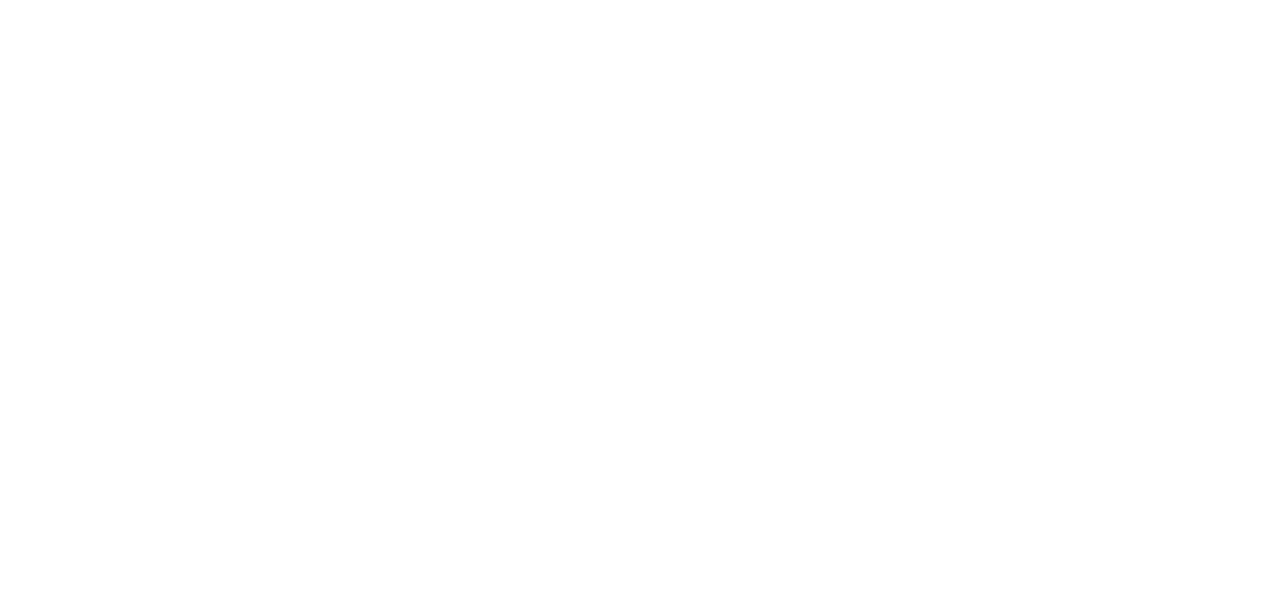
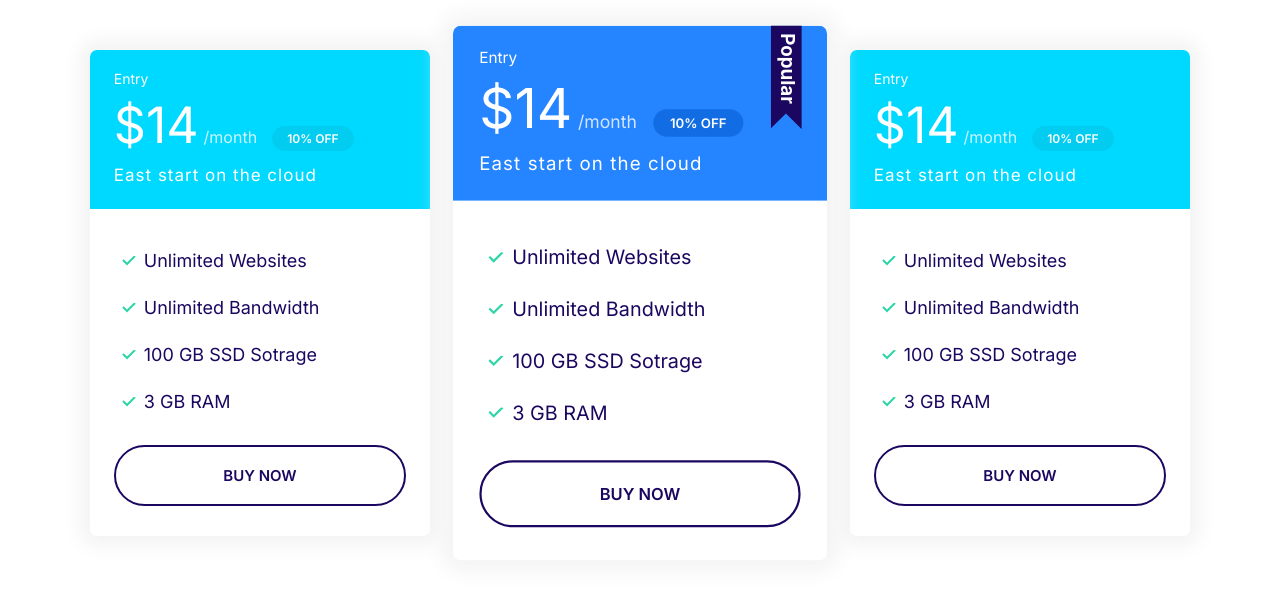
Before and after one commit to fatcat0401/frontendProject, a plain HTML site: page index.html in a window 1280 px wide. Drawn offline with Linux system fonts and the light colour scheme.

Commit message:
Deploy block plans

```diff
--- a/index.html
+++ b/index.html
@@ -19,6 +19,71 @@
     <title>Practice Website</title>
   </head>
   <body>
+    <section class="block container block-plans">
+      <div class="grid grid--1x3">
+        <div class="plan">
+          <div class="card card--secondary">
+            <header class="card__header">
+              <h3 class="plan__name">Entry</h3>
+              <span class="plan__price">$14</span>
+              <span class="plan__billing-cycle">/month</span>
+              <span class="badge badge--secondary badge--small">10% OFF</span>
+              <span class="plan__description">East start on the cloud</span>
+            </header>
+            <div class="card__body">
+              <ul class="list list--tick">
+                <li class="list__item">Unlimited Websites</li>
+                <li class="list__item">Unlimited Bandwidth</li>
+                <li class="list__item">100 GB SSD Sotrage</li>
+                <li class="list__item">3 GB RAM</li>
+              </ul>
+              <button class="btn btn--outline btn--block">Buy Now</button>
+            </div>
+          </div>
+        </div>
+        <div class="plan plan--popular">
+          <div class="card card--primary">
+            <header class="card__header">
+              <h3 class="plan__name">Entry</h3>
+              <span class="plan__price">$14</span>
+              <span class="plan__billing-cycle">/month</span>
+              <span class="badge badge--primary badge--small">10% OFF</span>
+              <span class="plan__description">East start on the cloud</span>
+            </header>
+            <div class="card__body">
+              <ul class="list list--tick">
+                <li class="list__item">Unlimited Websites</li>
+                <li class="list__item">Unlimited Bandwidth</li>
+                <li class="list__item">100 GB SSD Sotrage</li>
+                <li class="list__item">3 GB RAM</li>
+              </ul>
+              <button class="btn btn--outline btn--block">Buy Now</button>
+            </div>
+          </div>
+        </div>
+        <div class="plan">
+          <div class="card card--secondary">
+            <header class="card__header">
+              <h3 class="plan__name">Entry</h3>
+              <span class="plan__price">$14</span>
+              <span class="plan__billing-cycle">/month</span>
+              <span class="badge badge--secondary badge--small">10% OFF</span>
+              <span class="plan__description">East start on the cloud</span>
+            </header>
+            <div class="card__body">
+              <ul class="list list--tick">
+                <li class="list__item">Unlimited Websites</li>
+                <li class="list__item">Unlimited Bandwidth</li>
+                <li class="list__item">100 GB SSD Sotrage</li>
+                <li class="list__item">3 GB RAM</li>
+              </ul>
+              <button class="btn btn--outline btn--block">Buy Now</button>
+            </div>
+          </div>
+        </div>
+      </div>
+    </section>
+
     <script src="js/main.js"></script>
   </body>
 </html>
```
Also changed, not shown: components/block-plans.html (added, +64 -0 lines).
